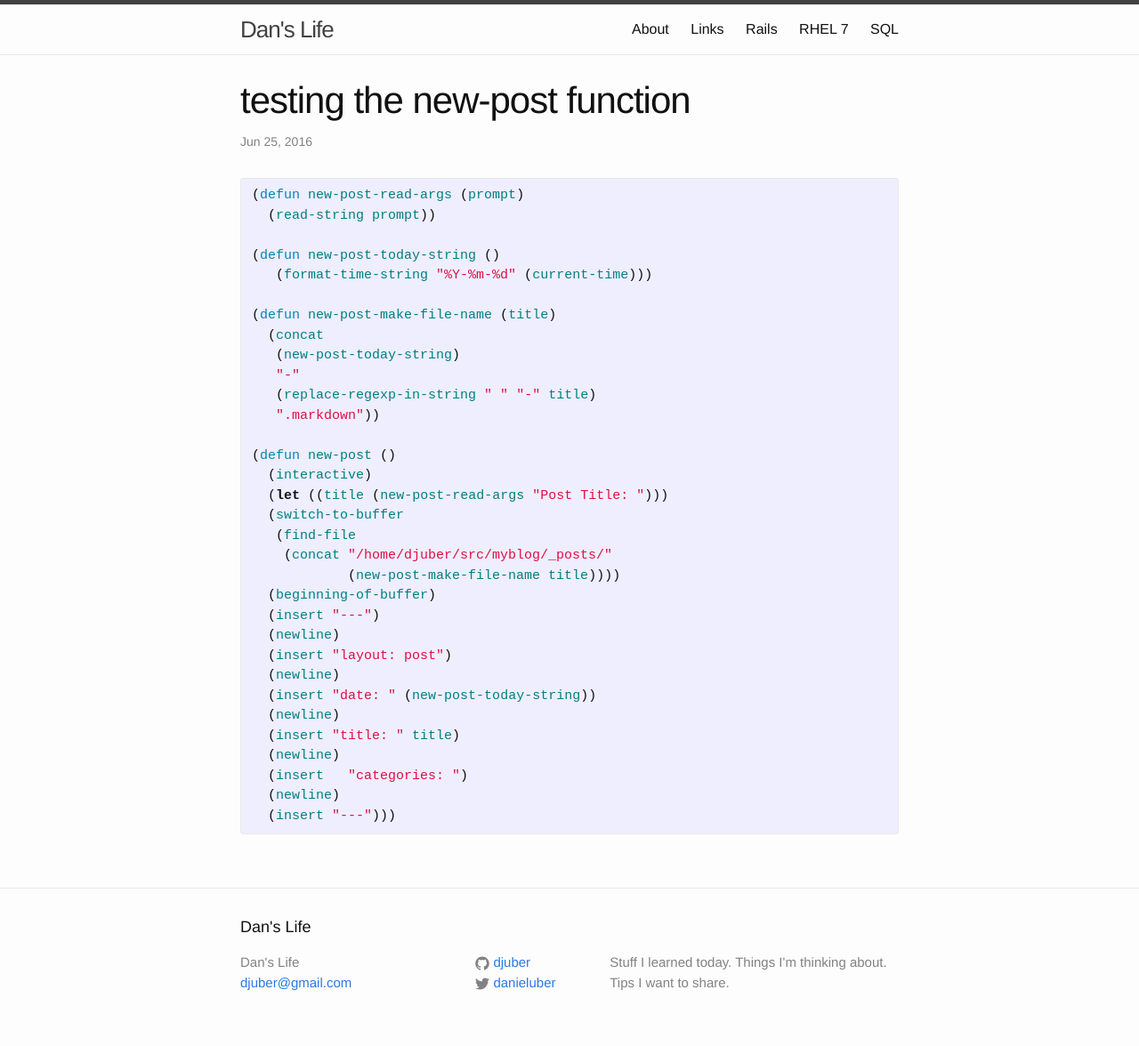
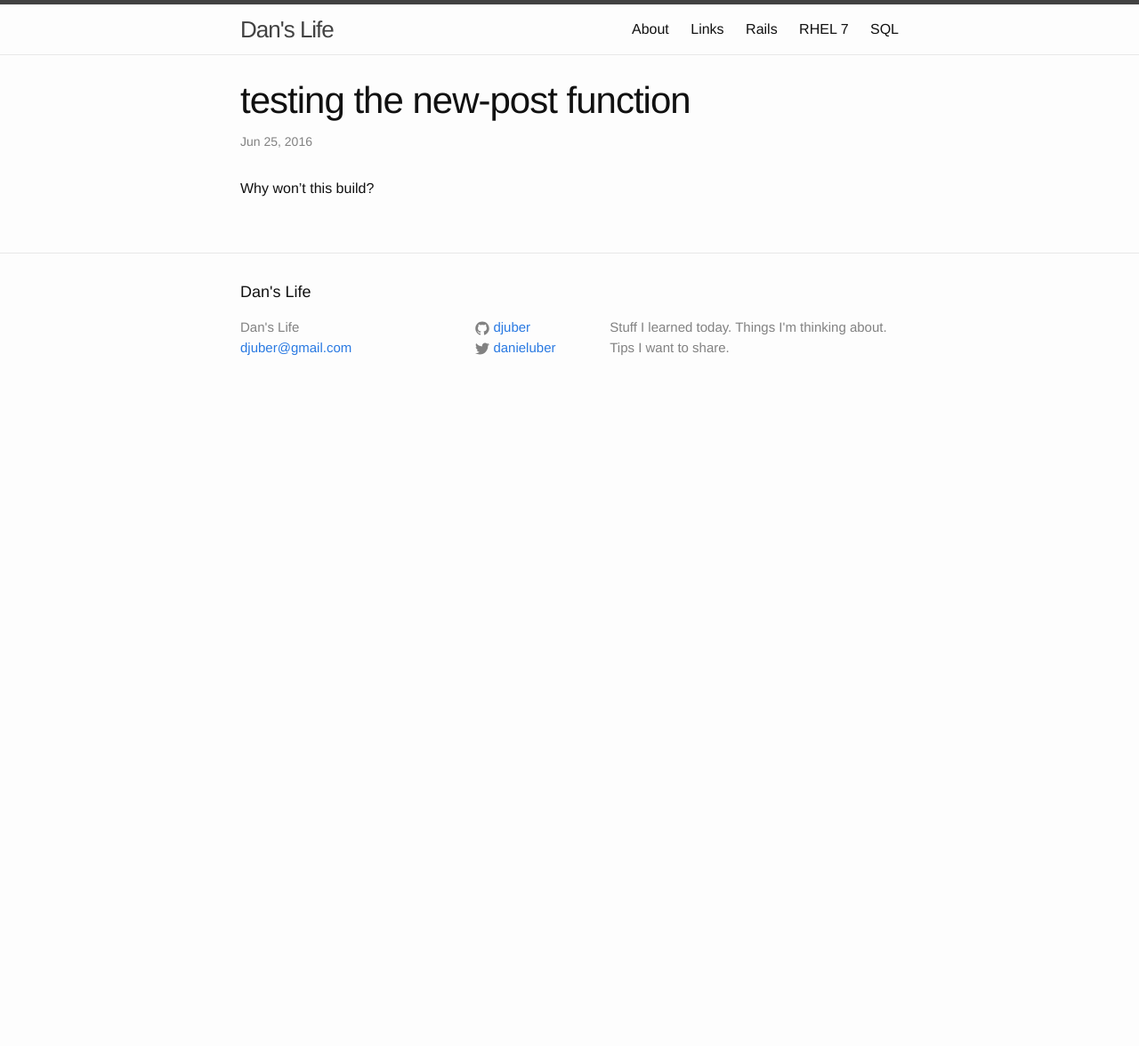
Before and after one commit to djuber/myblog, a Jekyll site: the page built from _posts/2016-06-25-testing-the-new-post-function.markdown, in a window 1280 px wide. Shown: the whole page at 89% size. Built offline with Jekyll 4.4.1, drawn with Linux system fonts in a browser that asks for light colours; after the commit the page ends 900 px from its top, so only the background shows below that.

Commit message:
automated 2016-06-25-14:11:59

```diff
--- a/_posts/2016-06-25-testing-the-new-post-function.markdown
+++ b/_posts/2016-06-25-testing-the-new-post-function.markdown
@@ -1,42 +1,8 @@
 ---
 layout: post
-date: 2016-06-25
-title: testing the new-post function
-categories:
+date:  2016-06-25 14:08 -0500
+title:  "testing the new-post function"
+categories: emacs
 ---
 
-{% highlight lisp %}
-
-(defun new-post-read-args (prompt)
-  (read-string prompt))
-
-(defun new-post-today-string ()
-   (format-time-string "%Y-%m-%d" (current-time)))
-
-(defun new-post-make-file-name (title)
-  (concat
-   (new-post-today-string)
-   "-"
-   (replace-regexp-in-string " " "-" title)
-   ".markdown"))
-
-(defun new-post ()
-  (interactive)
-  (let ((title (new-post-read-args "Post Title: ")))
-  (switch-to-buffer
-   (find-file
-    (concat "/home/djuber/src/myblog/_posts/"
-	    (new-post-make-file-name title))))
-  (beginning-of-buffer)
-  (insert "---")
-  (newline)
-  (insert "layout: post")
-  (newline)
-  (insert "date: " (new-post-today-string))
-  (newline)
-  (insert "title: " title)
-  (newline)
-  (insert   "categories: ")
-  (newline)
-  (insert "---")))
-{% endhighlight %}
+Why won't this build?
```
Also changed, not shown: 2 other files.
